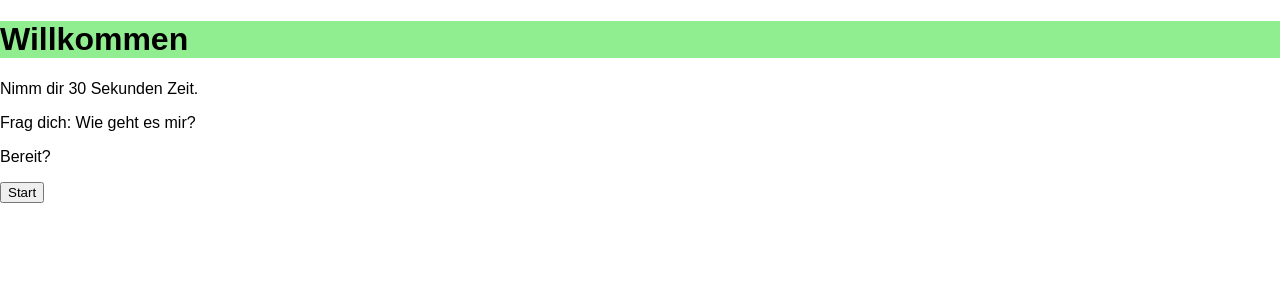
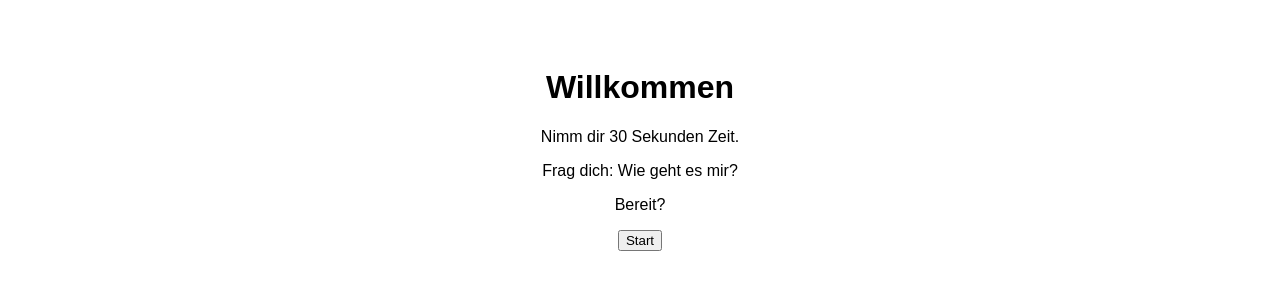
Before and after one commit to verenaisele/Capstone-Project, a React (Create React App) app in the folder client/: page / in a window 1280 px wide. Shown: the top 300 px of the page. Built offline with nearby package versions, Linux system fonts and the light colour scheme.

Commit message:
bodyparts seite angepasst

```diff
--- a/client/src/components/Timer.js
+++ b/client/src/components/Timer.js
@@ -19,7 +19,7 @@ export default function Timer({ seconds }) {
 
   return (
     <div>
-      <button onClick={() => setCountDown(10)}>Start</button>
+      <button onClick={() => setCountDown(3)}>Start</button>
       <h1>{countDown}</h1>
       {countDown === 0 ? <BodyParts /> : null}
     </div>
--- a/client/src/pages/BodyParts.js
+++ b/client/src/pages/BodyParts.js
@@ -1,5 +1,9 @@
 import { ReactComponent as BodyParts_overview } from '../assets/bodyPart_overview.svg';
 
 export default function BodyParts() {
-  return <BodyParts_overview />;
+  return (
+    <div>
+      <BodyParts_overview />
+    </div>
+  );
 }
--- a/client/src/pages/Ohm.js
+++ b/client/src/pages/Ohm.js
@@ -3,16 +3,20 @@ import styled from 'styled-components';
 
 export default function Ohm() {
   return (
-    <div>
+    <OhmWrapper>
       <Heading>Willkommen</Heading>
       <p>Nimm dir 30 Sekunden Zeit.</p>
       <p>Frag dich: Wie geht es mir?</p>
       <p>Bereit?</p>
       <Timer seconds={''} />
-    </div>
+    </OhmWrapper>
   );
 }
 
-const Heading = styled.h1`
-  background-color: lightgreen;
+const Heading = styled.h1``;
+
+const OhmWrapper = styled.div`
+  margin: 2rem;
+  padding: 1rem;
+  text-align: center;
 `;
```
Also changed, not shown: client/src/components/Button.js (+9 -1 lines).
